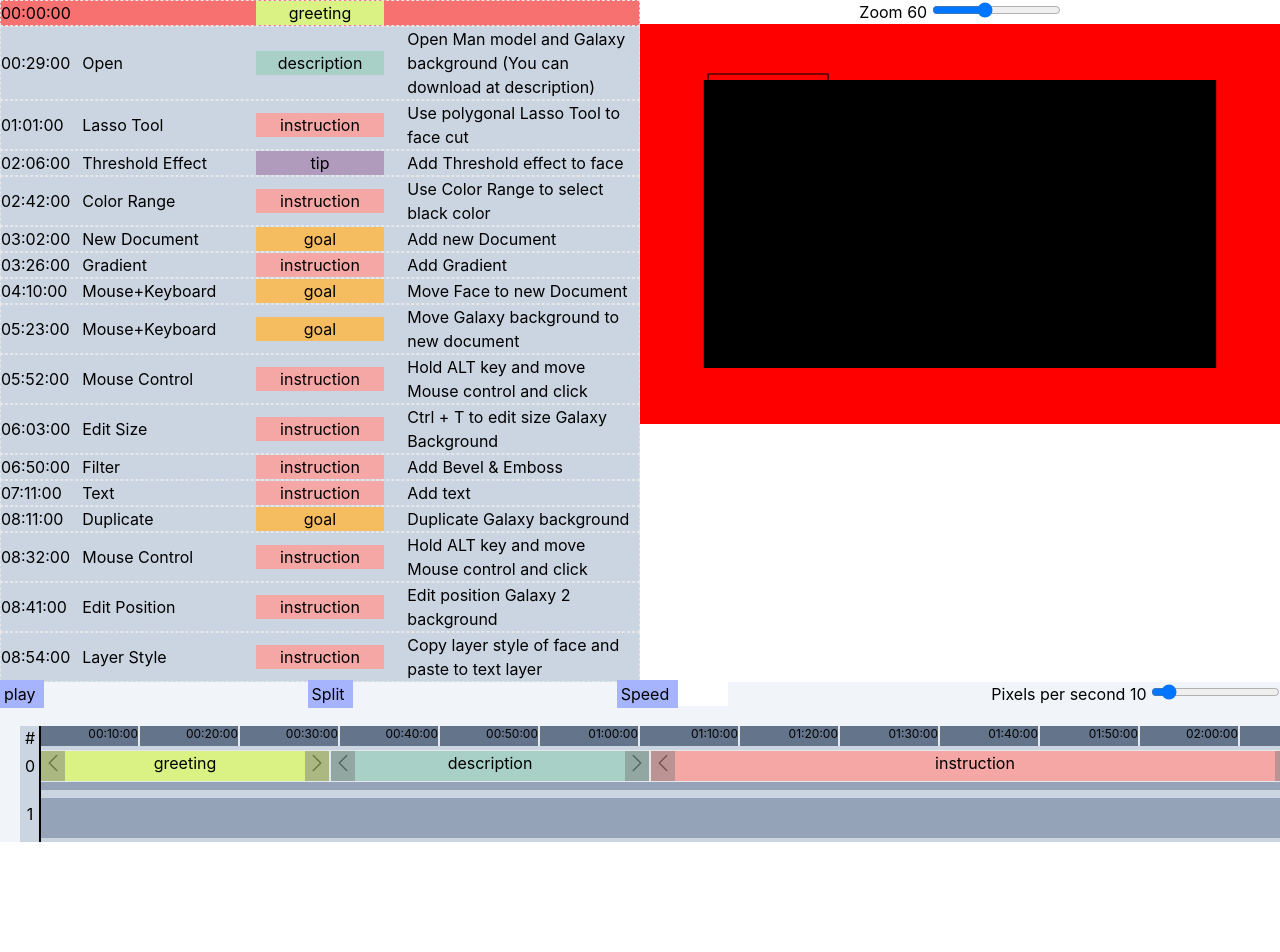
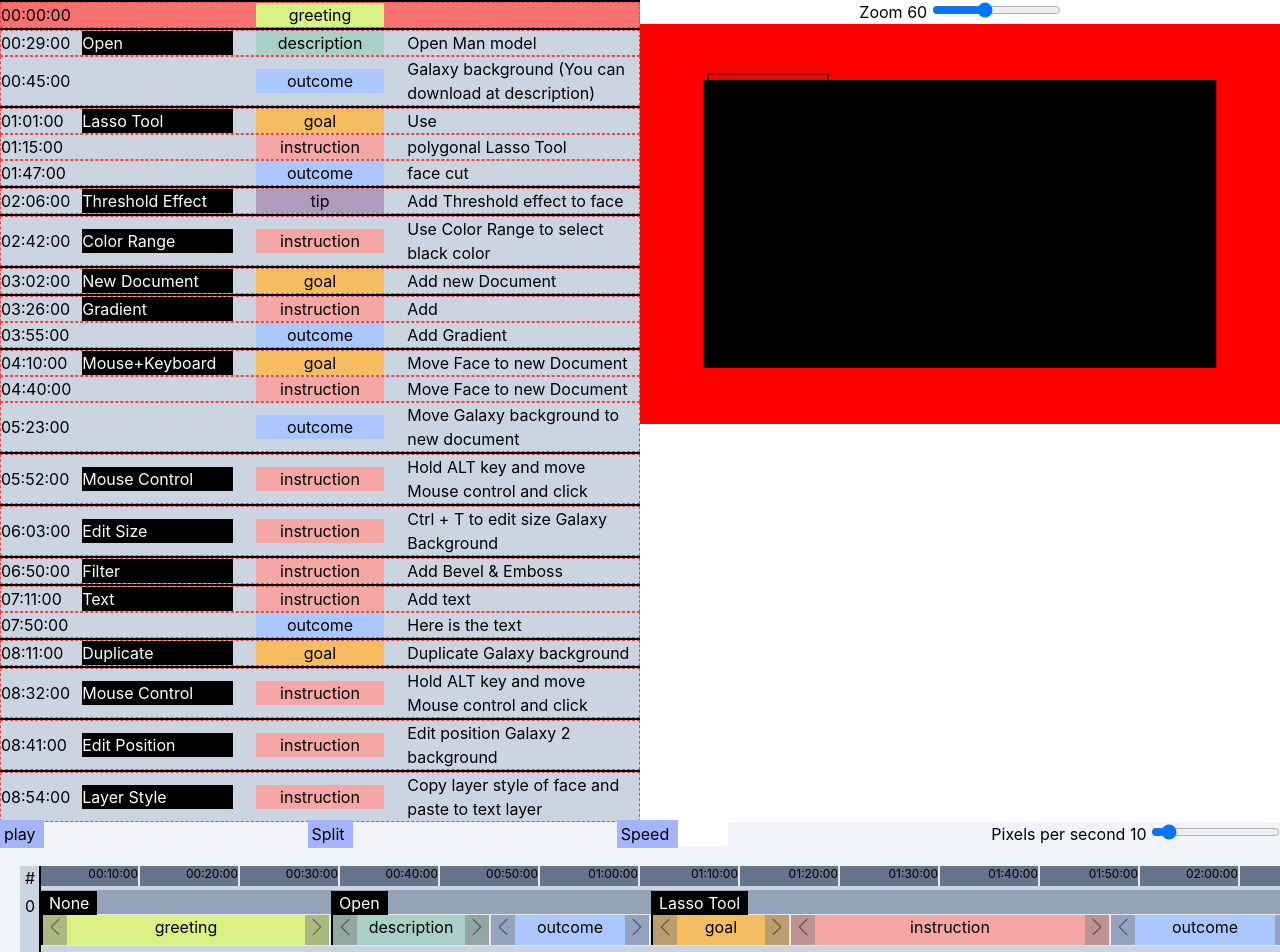
Before and after one commit to fesiib/video-editing-prototype, a React (Create React App) app: page / in a window 1280 px wide. Shown: the top 952 px of the page. Built offline with nearby package versions, Linux system fonts and the light colour scheme.

Commit message:
Timeline & Script: drag&drop by highLabels

```diff
--- a/src/App.js
+++ b/src/App.js
@@ -66,14 +66,20 @@ const App = observer(function App() {
 					0
 				);
 			video.commonState.setMetadata({
-				thumbnails: [segment.lowLabel],
+				thumbnails: [
+					(segment?.lowLabel ? segment.lowLabel : "misc"),
+					(segment?.highLabel ? segment.highLabel : "None")
+				],
 				offset: segment.start,
 				start: segment.start,
 				finish: segment.finish,
 			});
+			video.highLabel = segment?.highLabel ? segment.highLabel : "None";
+			video.lowLabel = segment?.lowLabel ? segment.lowLabel : "misc";
 			video.setScript([{
 				text: segment.text,
 				start: segment.start,
+				finish: segment.finish,
 				lowLabel: segment.lowLabel,
 				highLabel: segment.highLabel,
 			}]);
--- a/src/components/timeline/DraggableTimelineItem.js
+++ b/src/components/timeline/DraggableTimelineItem.js
@@ -141,8 +141,8 @@ const DraggableTimelineItem = observer(function DraggableTimelineItem({ scene, s
 			transform={adjustedTransform}
 			isOverlay={false}
 			onClick={onTimelineItemClick}
-            {...attributes}
-            {...listeners}
+			attributes={attributes}
+			listeners={listeners}
 		/>
     );
 });
--- a/src/components/timeline/TimelineItem.js
+++ b/src/components/timeline/TimelineItem.js
@@ -7,11 +7,17 @@ import useRootContext from "../../hooks/useRootContext";
 import TrimWrapper from "./TrimWrapper";
 
 export const TimelineItem = observer(
-    forwardRef(function TimelineItem({ scene, scenes, transform, isOverlay, ...props }, ref) {
+    forwardRef(function TimelineItem({ scene, scenes, transform, isOverlay, attributes, listeners, ...props }, ref) {
         const { uiStore } = useRootContext();
 
-		const lowLabel = (scene.commonState.thumbnails.length > 0 ?
-			scene.commonState.thumbnails[0] : "misc");
+		const lowLabel = scene.lowLabel;
+
+		const highLabel = scene.highLabel;
+
+		let showHighLabel = scenes.findIndex((value) => (
+			value.commonState.end === scene.commonState.offset
+			&& value.highLabel === scene.highLabel
+		)) < 0;
 
 		const isSelected = uiStore.timelineControls.selectedTimelineItems.findIndex(
 			(value) => value.commonState.id === scene.commonState.id
@@ -19,6 +25,7 @@ export const TimelineItem = observer(
 
 		const willOverflow =
 			uiStore.secToPx(scene.commonState.sceneDuration) < uiStore.timelineConst.minTimelineItemWidthPx;
+
 
         const style = {
             transform:
@@ -32,24 +39,62 @@ export const TimelineItem = observer(
 			backgroundColor: uiStore.labelColorPalette[lowLabel],
 			opacity: (isOverlay ? 0.8 : 1),
         };
+
+		const onHighLabelClick = (event) => {
+			event.stopPropagation();
+			event.preventDefault();
+			let newSelectedTimelineItems = [];
+			for (let someScene of scenes) {
+				const someHighLabel = (someScene.commonState.thumbnails.length > 1 ?
+					someScene.commonState.thumbnails[1] : "None");
+				if (someScene.commonState.offset >= scene.commonState.offset
+					&& someHighLabel === highLabel
+				) {
+					newSelectedTimelineItems.push(someScene);
+				}
+			}
+			newSelectedTimelineItems.sort((p1, p2) => p1.commonState.offset - p2.commonState.offset);
+			let lastEnd = scene.commonState.offset;
+			let contSelectedTimelineItems = [];
+			for (let selectedScene of newSelectedTimelineItems) {
+				if (selectedScene.commonState.offset != lastEnd) {
+					break;
+				}
+				contSelectedTimelineItems.push(selectedScene);
+				lastEnd = selectedScene.commonState.end;
+			}
+			uiStore.timelineControls.selectedTimelineItems = contSelectedTimelineItems;
+		}
         return (
             <div
-                className={ isSelected ?
-					"absolute z-10 border border-red-400" :
-					"absolute z-10 border"
+                className={ (isSelected ?
+					"absolute bottom-0 z-10 border border-red-400" :
+					"absolute bottom-0 z-10 border" ) +
+					( showHighLabel ? " divide-x-2 divide-black" : "")
 				}
                 ref={ref}
                 style={style}
+				{...attributes}
+				{...listeners}
                 {...props}
             >
-                {isOverlay ? (<span>
+
+                { isOverlay ? (<span>
 					{uiStore.timelineControls.selectedTimelineItems.length > 1 ?
 						uiStore.timelineControls.selectedTimelineItems.length + " scenes" :
 						"1 scene"
 					}
-
 				</span>
-                ) : (<div className="flex justify-between">
+                ) : (<>
+					{ showHighLabel ?
+						(<div
+							className="h-6 px-2 bg-black text-white absolute -top-6 left-0 overflow-hidden"
+							onClick={onHighLabelClick}
+						>
+								{highLabel}
+						</div>) : null
+					}
+					<div className="flex justify-between">
 						<TrimWrapper
 							scene={scene}
 							scenes={scenes}
@@ -59,7 +104,8 @@ export const TimelineItem = observer(
 							</span>
 						</TrimWrapper>
 						{/* <span className="grow"> {lowLabel} </span> */}
-				</div>)}
+					</div>
+				</>)}
             </div>
         );
     })
--- a/src/components/timeline/TimelineTrack.js
+++ b/src/components/timeline/TimelineTrack.js
@@ -42,10 +42,10 @@ const TimelineTrack = observer(
                 <div
                     className={
                         isOverlay
-                            ? "bg-slate-600 my-1 relative h-10"
+                            ? "bg-slate-600 my-1 relative h-14"
                             : isOver
-                            ? "bg-slate-500 my-1 relative h-10"
-                            : "bg-slate-400 my-1 relative h-10"
+                            ? "bg-slate-500 my-1 relative h-14"
+                            : "bg-slate-400 my-1 relative h-14"
                     }
                     style={{
                         width: width,
--- a/src/data/dummy.js
+++ b/src/data/dummy.js
@@ -8,17 +8,38 @@ export const DUMMY_SEGMENTS = [
 	},
 	{
 		"start": 29,
-		"finish": 61,
-		"text": "Open Man model and Galaxy background (You can download at description)",
+		"finish": 45,
+		"text": "Open Man model",
 		"highLabel": "Open",
 		"lowLabel": "description"
 	},
 	{
+		"start": 45,
+		"finish": 61,
+		"text": "Galaxy background (You can download at description)",
+		"highLabel": "Open",
+		"lowLabel": "outcome"
+	},
+	{
 		"start": 61,
-		"finish": 126,
-		"text": "Use polygonal Lasso Tool to face cut",
+		"finish": 75,
+		"text": "Use",
+		"highLabel": "Lasso Tool",
+		"lowLabel": "goal"
+	},
+	{
+		"start": 75,
+		"finish": 107,
+		"text": "polygonal Lasso Tool",
 		"highLabel": "Lasso Tool",
 		"lowLabel": "instruction"
+	},
+	{
+		"start": 107,
+		"finish": 126,
+		"text": "face cut",
+		"highLabel": "Lasso Tool",
+		"lowLabel": "outcome"
 	},
 	{
 		"start": 126,
@@ -43,24 +64,40 @@ export const DUMMY_SEGMENTS = [
 	},
 	{
 		"start": 206,
+		"finish": 235,
+		"text": "Add",
+		"highLabel": "Gradient",
+		"lowLabel": "instruction"
+	},
+
+	{
+		"start": 235,
 		"finish": 250,
 		"text": "Add Gradient",
 		"highLabel": "Gradient",
-		"lowLabel": "instruction"
+		"lowLabel": "outcome"
 	},
 	{
 		"start": 250,
+		"finish": 280,
+		"text": "Move Face to new Document",
+		"highLabel": "Mouse+Keyboard",
+		"lowLabel": "goal"
+	},
+
+	{
+		"start": 280,
 		"finish": 323,
 		"text": "Move Face to new Document",
 		"highLabel": "Mouse+Keyboard",
-		"lowLabel": "goal"
+		"lowLabel": "instruction"
 	},
 	{
 		"start": 323,
 		"finish": 352,
 		"text": "Move Galaxy background to new document",
 		"highLabel": "Mouse+Keyboard",
-		"lowLabel": "goal"
+		"lowLabel": "outcome"
 	},
 	{
 		"start": 352,
@@ -85,10 +122,17 @@ export const DUMMY_SEGMENTS = [
 	},
 	{
         "start": 431,
-        "finish": 491,
+        "finish": 470,
         "text": "Add text",
         "highLabel": "Text",
         "lowLabel": "instruction"
+    },
+	{
+        "start": 470,
+        "finish": 491,
+        "text": "Here is the text",
+        "highLabel": "Text",
+        "lowLabel": "outcome"
     },
     {
         "start": 491,
--- a/src/stores/uiStore.js
+++ b/src/stores/uiStore.js
@@ -154,7 +154,7 @@ class UIStore {
         };
         this.timelineSize = {
             width: width,
-            height: 60 * this.rootStore.domainStore.projectMetadata.trackCnt,
+            height: 80 * this.rootStore.domainStore.projectMetadata.trackCnt,
         };
     }
 
--- a/src/stores/videoState.js
+++ b/src/stores/videoState.js
@@ -4,6 +4,9 @@ import CommonState from "./commonState";
 class VideoState {
     source = "http://localhost:3000/flame.avi";
 	script = [];
+	highLabel = "None";
+	lowLabel = "misc";
+
 	// {text: "", start: ""} start is relative to video
     constructor(domainStore, source, id, trackId) {
         makeAutoObservable(this, {}, { autoBind: true });
@@ -26,9 +29,12 @@ class VideoState {
 	get adjustedScript() {
 		const adjusted = [];
 		for (let single of this.script) {
+			const start = single.start - this.commonState.start + this.commonState.offset;
+			const finish = single.finish - this.commonState.start + this.commonState.offset;
 			adjusted.push({
 				text: single.text,
-				start: single.start - this.commonState.start + this.commonState.offset,
+				start: start,
+				finish: finish,
 				lowLabel: single.lowLabel,
 				highLabel: single.highLabel,
 			});
--- a/src/views/Script.js
+++ b/src/views/Script.js
@@ -7,18 +7,18 @@ import useRootContext from "../hooks/useRootContext";
 import { playPositionToFormat } from "../utilities/timelineUtilities";
 
 
-function SentenceBox ({ item }) {
+function SentenceBox ({ item, showHighLabel }) {
 	const { uiStore } = useRootContext();
 
 	const colorPalette = uiStore.labelColorPalette;
 
     return (
-        <div className="grid grid-cols-8 gap-3 border-dashed border">
+        <div className= {"grid grid-cols-8 gap-3 border-dashed border border-red-500"}>
 			<div className="col-span-1 my-auto text-left">
 				{playPositionToFormat(item.start)}
 			</div>
-			<div className="col-span-2 my-auto text-left">
-				{item.highLabel}
+			<div className="col-span-2 my-auto text-left bg-black text-white">
+				{showHighLabel ? item.highLabel : ""}
 			</div>
             <div className="flex col-span-2">
                 <div className="w-32 m-auto text-center"
@@ -51,28 +51,39 @@ const Script = observer(function Script(){
 
 	const selectedIndex = largerIndex === -1 ? filteredScript.length - 1 : largerIndex - 1;
 
-    return(
-        <div className="bg-slate-100">
-            {filteredScript.length === 0 ?
+    return (<div className="bg-slate-100">
+		{ filteredScript.length === 0 ?
 			<div className="text-red"> No Script... </div> :
 			<div className="overflow-auto">
-					{filteredScript &&
-						filteredScript.map ((item, index) => (
-						<div
+			{
+				filteredScript.map((item, index) => {
+					let showHighLabel = true;
+					if (index > 0
+						&& filteredScript[index - 1].finish === item.start
+						&& filteredScript[index - 1].highLabel === item.highLabel
+					) {
+						showHighLabel = false;
+					}
+					return (<div
 						key={index}
 						id={"script" + index}
-							className={selectedIndex === index ? "bg-red-400" : "bg-slate-300"}
+						className={ (selectedIndex === index ?
+							"bg-red-400" :
+							"bg-slate-300") }
 						onClick={() => handleSentenceClick(index)}
 					>
+						<div className={ showHighLabel ? "border-t-2 border-black" : ""}>
 							<SentenceBox
+								showHighLabel={showHighLabel}
 								item={item}
 							/>
-						</div>))
+						</div>
+					</div>);
+				})
 			}
 			</div>
 		}
-        </div>
-    )
+	</div>);
 });
 
 export default Script;
```
Lines whose indentation alone changed are shown as unchanged.
